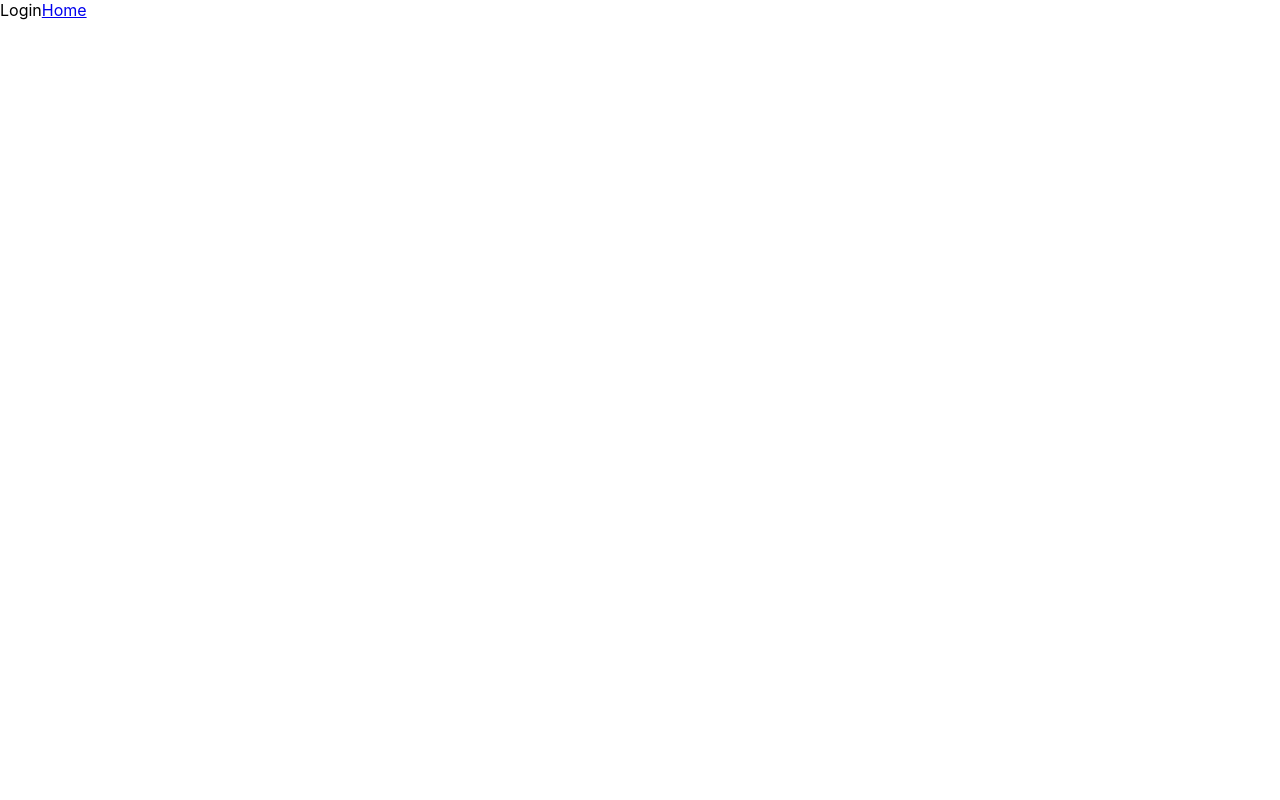
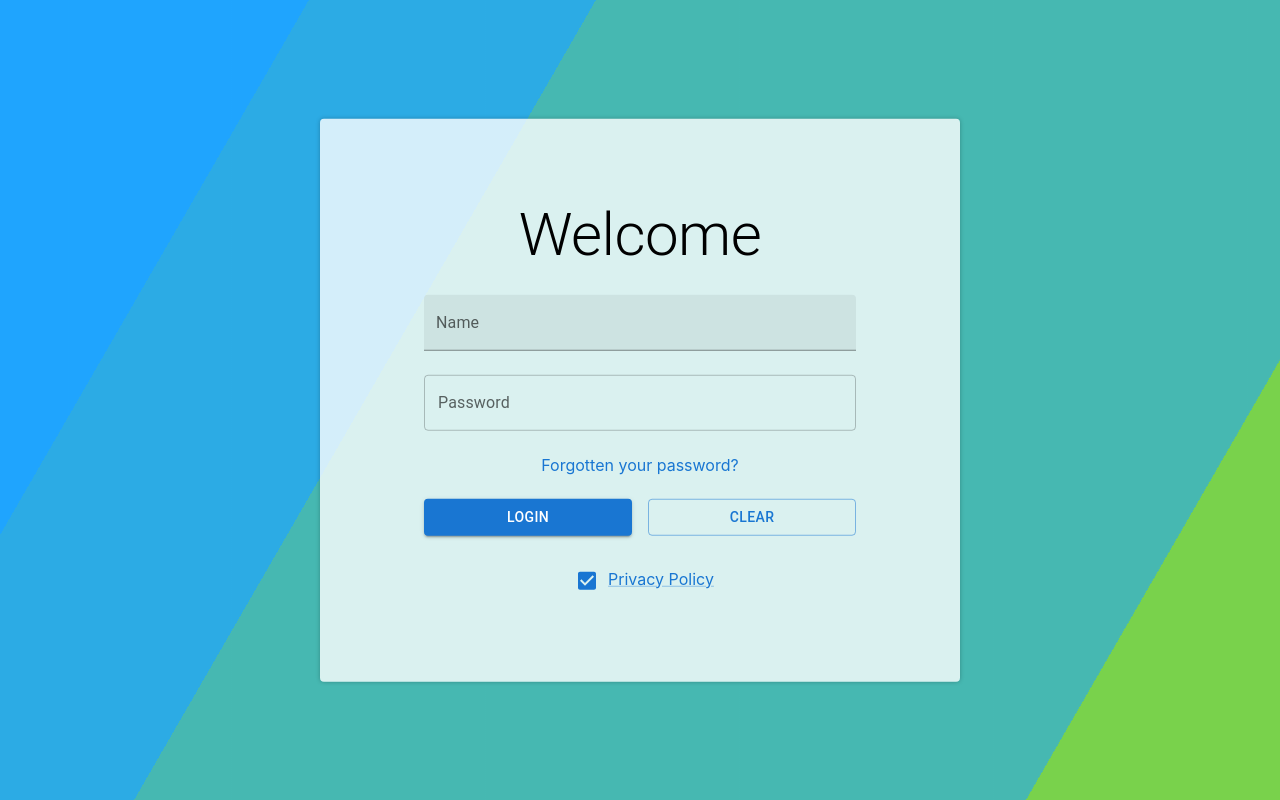
Before and after one commit to williamzeming/csit321, a React (Create React App) app in the folder webapp/: page /Login in a window 1280 px wide. Built offline with nearby package versions, Linux system fonts and the light colour scheme.

Commit message:
Login page

```diff
--- a/webapp/package.json
+++ b/webapp/package.json
@@ -3,6 +3,9 @@
   "version": "0.1.0",
   "private": true,
   "dependencies": {
+    "@emotion/react": "^11.10.0",
+    "@emotion/styled": "^11.10.0",
+    "@mui/material": "^5.9.2",
     "@testing-library/jest-dom": "^5.16.4",
     "@testing-library/react": "^13.3.0",
     "@testing-library/user-event": "^13.5.0",
--- /dev/null
+++ b/webapp/src/page/Login.css
@@ -0,0 +1,54 @@
+html {
+    height:100%;
+}
+
+body {
+    margin:0;
+}
+
+.bg {
+    animation:slide 3s ease-in-out infinite alternate;
+    background-image: linear-gradient(-60deg, #6c3 50%, #09f 50%);
+    bottom:0;
+    left:-50%;
+    opacity:.5;
+    position:fixed;
+    right:-50%;
+    top:0;
+    z-index:-1;
+}
+
+.bg2 {
+    animation-direction:alternate-reverse;
+    animation-duration:4s;
+}
+
+.bg3 {
+    animation-duration:5s;
+}
+
+.content {
+    background-color:rgba(255,255,255,.8);
+    border-radius:.25em;
+    box-shadow:0 0 .25em rgba(0,0,0,.25);
+    box-sizing:border-box;
+    left:50%;
+    padding:10vmin;
+    position:fixed;
+    text-align:center;
+    top:50%;
+    transform:translate(-50%, -50%);
+}
+
+h1 {
+    font-family:monospace;
+}
+
+@keyframes slide {
+    0% {
+        transform:translateX(-25%);
+    }
+    100% {
+        transform:translateX(25%);
+    }
+}
--- a/webapp/src/page/Login.js
+++ b/webapp/src/page/Login.js
@@ -1,13 +1,86 @@
 import React from 'react';
 import {default as axios} from "axios";
-import {Link} from "react-router-dom";
+import {
+    createTheme,
+    responsiveFontSizes,
+    ThemeProvider,
+} from '@mui/material/styles';
+import Typography from '@mui/material/Typography';
+import Stack from '@mui/material/Stack';
+import Button from '@mui/material/Button';
+import Box from '@mui/material/Box';
+import TextField from '@mui/material/TextField';
+import Checkbox from '@mui/material/Checkbox';
+import Link from '@mui/material/Link';
+import Paper from '@mui/material/Paper';
+import Grid from '@mui/material/Grid';
+import {styled} from '@mui/material/styles';
+import Container from '@mui/material/Container';
+import './Login.css'
+
+
+const label = {inputProps: {'aria-label': 'Checkbox demo'}};
+
+let theme = createTheme();
+theme = responsiveFontSizes(theme);
+
+
+const Item = styled(Paper)(({theme}) => ({
+    backgroundColor: theme.palette.mode === 'dark' ? '#1A2027' : '#fff',
+    ...theme.typography.body2,
+    padding: theme.spacing(1),
+    textAlign: 'center',
+    color: theme.palette.text.secondary,
+}));
 
 class Login extends React.Component {
 
     render() {
         return (
-            <div>Login
-                <Link to="/">Home</Link>
+            <div>
+                <div className="bg"></div>
+                <div className="bg bg2"></div>
+                <div className="bg bg3"></div>
+                <div className="content">
+                    <Container maxWidth="sm">
+
+                        <Grid container rowSpacing={3} columnSpacing={{xs: 1, sm: 2, md: 3}}>
+                            <Grid item xs={12}>
+                                <ThemeProvider theme={theme}>
+                                    <Typography align="center" variant="h2">Welcome</Typography>
+                                </ThemeProvider>
+                            </Grid>
+
+                            <Grid item xs={12}>
+                                <TextField fullWidth id="filled-basic" label="Name" variant="filled"/>
+                            </Grid>
+                            <Grid item xs={12}>
+                                <TextField
+                                    fullWidth
+                                    id="outlined-password-input"
+                                    label="Password"
+                                    type="password"
+                                    autoComplete="current-password"
+                                />
+                            </Grid>
+                            <Grid item xs={12}>
+                                <Link underline="hover" href="#">Forgotten your password?</Link>
+                            </Grid>
+                            <Grid item xs={12}>
+                                <Stack spacing={2} direction="row">
+                                    <Button fullWidth variant="contained">Login</Button>
+                                    <Button fullWidth variant="outlined">Clear</Button>
+                                </Stack>
+                            </Grid>
+                            <Grid item xs={12}>
+                                <Checkbox {...label} defaultChecked/>
+                                <Link href="#">Privacy Policy</Link>
+                            </Grid>
+                        </Grid>
+                    </Container>
+                </div>
+
+
             </div>
 
         )
```
Also changed, not shown: 1 other file (tests, documents, lock files or other folders).
